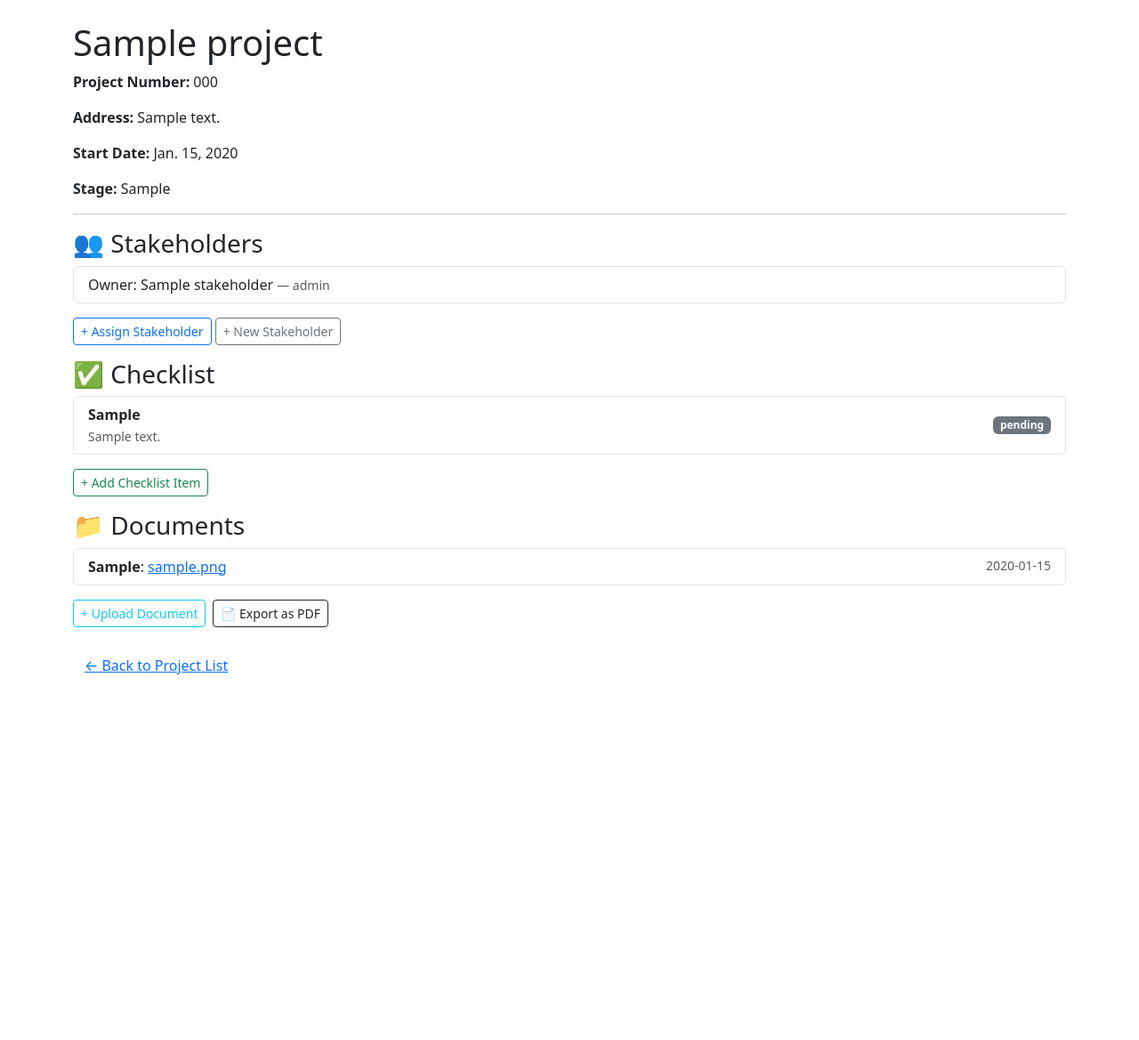
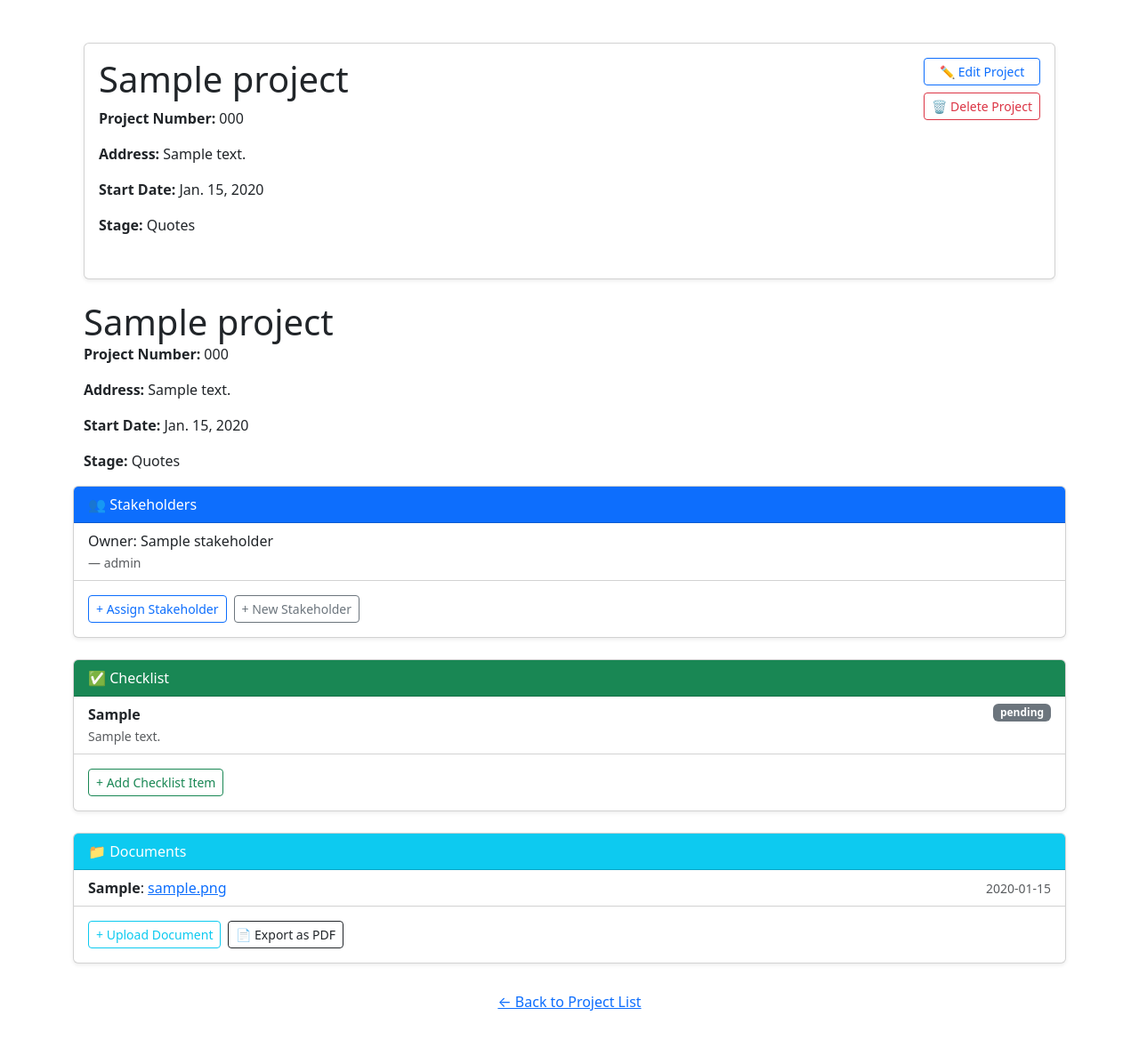
Before and after one commit to BrearPtyLtd/property-tracker, a Django app: page /projects/1/ in a window 1280 px wide. Shown: the whole page at 89% size. Before the commit the page ends 758 px from the top, so only its background shows below. Run offline with Django 5.2, Linux system fonts and the light colour scheme; tables that the repository leaves empty hold one stand-in row (values such as "Sample post"); some libraries are stand-ins or nearby versions.

Commit message:
add project edit and delete button

```diff
--- a/config/settings.py
+++ b/config/settings.py
@@ -38,6 +38,7 @@ INSTALLED_APPS = [
     'django.contrib.messages',
     'django.contrib.staticfiles',
     'tracker',
+    'widget_tweaks',
 ]
 
 MIDDLEWARE = [
--- a/requirements.txt
+++ b/requirements.txt
@@ -1,3 +1,4 @@
 django
 psycopg2-binary
 xhtml2pdf
+django-widget-tweaks
--- a/tracker/models.py
+++ b/tracker/models.py
@@ -1,11 +1,19 @@
 from django.db import models
 
 class Project(models.Model):
+
+    STAGE_CHOICES = [
+        ('Quotes', 'Quotes'),
+        ('CDC Assessment', 'CDC Assessment'),
+        ('SC Assessment', 'SC Assessment'),
+        ('Finalized', 'Finalized'),
+    ]
+
     name = models.CharField(max_length=200)
     project_number = models.CharField(max_length=100, unique=True)
     address = models.TextField()
     start_date = models.DateField()
-    stage = models.CharField(max_length=100)
+    stage = models.CharField(max_length=100, choices=STAGE_CHOICES)
 
     def __str__(self):
         return f"{self.project_number} - {self.name}"
--- a/tracker/templates/base.html
+++ b/tracker/templates/base.html
@@ -8,6 +8,7 @@
   <!-- ✅ Bootstrap CDN -->
   <link href="https://cdn.jsdelivr.net/npm/bootstrap@5.3.3/dist/css/bootstrap.min.css" rel="stylesheet">
 </head>
+<script src="https://cdn.jsdelivr.net/npm/bootstrap@5.3.3/dist/js/bootstrap.bundle.min.js"></script>
 <body>
   <div class="container py-4">
     {% if user.is_authenticated %}
--- a/tracker/templates/tracker/project_detail.html
+++ b/tracker/templates/tracker/project_detail.html
@@ -2,64 +2,105 @@
 {% block title %}{{ project.name }}{% endblock %}
 {% block content %}
 
-<h1>{{ project.name }}</h1>
+<div class="container mt-4">
 
-<div class="mb-3">
+  <div class="card shadow-sm mb-4">
+      <div class="card-body">
+    <div class="d-flex justify-content-between align-items-start mb-3">
+      <div>
+        <h1 class="card-title display-6">{{ project.name }}</h1>
         <p><strong>Project Number:</strong> {{ project.project_number }}</p>
         <p><strong>Address:</strong> {{ project.address }}</p>
         <p><strong>Start Date:</strong> {{ project.start_date }}</p>
         <p><strong>Stage:</strong> {{ project.stage }}</p>
       </div>
+      <div class="text-end d-flex flex-column gap-2">
+        <a href="{% url 'edit_project' project.pk %}" class="btn btn-outline-primary btn-sm">✏️ Edit Project</a>
+        <form method="post" action="{% url 'delete_project' project.pk %}" onsubmit="return confirm('Are you sure you want to delete this project?');">
+          {% csrf_token %}
+          <button type="submit" class="btn btn-outline-danger btn-sm">🗑️ Delete Project</button>
+        </form>
+      </div>
+    </div>
+  </div>
+</div>
+    <div class="card-body">
+      <h1 class="card-title display-6">{{ project.name }}</h1>
+      <p><strong>Project Number:</strong> {{ project.project_number }}</p>
+      <p><strong>Address:</strong> {{ project.address }}</p>
+      <p><strong>Start Date:</strong> {{ project.start_date }}</p>
+      <p><strong>Stage:</strong> {{ project.stage }}</p>
+    </div>
+  </div>
 
-<hr>
-
-<h3>👥 Stakeholders</h3>
-<ul class="list-group mb-3">
+  <div class="card shadow-sm mb-4">
+    <div class="card-header bg-primary text-white">
+      👥 Stakeholders
+    </div>
+    <ul class="list-group list-group-flush">
       {% for ps in stakeholders %}
         <li class="list-group-item">
           {{ ps.stakeholder.get_role_display }}: {{ ps.stakeholder.name }}
-      {% if ps.role_description %}<small class="text-muted"> — {{ ps.role_description }}</small>{% endif %}
+          {% if ps.role_description %}<br><small class="text-muted">— {{ ps.role_description }}</small>{% endif %}
         </li>
       {% empty %}
         <li class="list-group-item text-muted">No stakeholders assigned.</li>
       {% endfor %}
     </ul>
-<a href="{% url 'assign_stakeholder' project.pk %}" class="btn btn-outline-primary btn-sm mb-3">+ Assign Stakeholder</a>
-<a href="{% url 'create_stakeholder' %}" class="btn btn-outline-secondary btn-sm mb-3">+ New Stakeholder</a>
+    <div class="card-body d-flex gap-2">
+      <a href="{% url 'assign_stakeholder' project.pk %}" class="btn btn-outline-primary btn-sm">+ Assign Stakeholder</a>
+      <a href="{% url 'create_stakeholder' %}" class="btn btn-outline-secondary btn-sm">+ New Stakeholder</a>
+    </div>
+  </div>
 
-<h3>✅ Checklist</h3>
-<ul class="list-group mb-3">
+  <div class="card shadow-sm mb-4">
+    <div class="card-header bg-success text-white">
+      ✅ Checklist
+    </div>
+    <ul class="list-group list-group-flush">
       {% for item in checklist %}
-    <li class="list-group-item d-flex justify-content-between align-items-center">
-      <span>
+        <li class="list-group-item d-flex justify-content-between align-items-start">
+          <div>
             <strong>{{ item.item }}</strong>
             {% if item.notes %}<br><small class="text-muted">{{ item.notes }}</small>{% endif %}
-      </span>
+          </div>
           <span class="badge bg-secondary">{{ item.status }}</span>
         </li>
       {% empty %}
         <li class="list-group-item text-muted">No checklist items.</li>
       {% endfor %}
     </ul>
-<a href="{% url 'add_checklist_item' project.pk %}" class="btn btn-outline-success btn-sm mb-3">+ Add Checklist Item</a>
+    <div class="card-body">
+      <a href="{% url 'add_checklist_item' project.pk %}" class="btn btn-outline-success btn-sm">+ Add Checklist Item</a>
+    </div>
+  </div>
 
-<h3>📁 Documents</h3>
-<ul class="list-group mb-3">
+<div class="card shadow-sm mb-4">
+    <div class="card-header bg-info text-white">
+      📁 Documents
+    </div>
+    <ul class="list-group list-group-flush">
       {% for doc in documents %}
-    <li class="list-group-item">
+        <li class="list-group-item d-flex justify-content-between align-items-center">
+          <div>
             <strong>{{ doc.doc_type }}</strong>: <a href="{{ doc.file.url }}" target="_blank">{{ doc.filename }}</a>
-      <small class="text-muted float-end">{{ doc.uploaded_at|date:"Y-m-d" }}</small>
+          </div>
+          <small class="text-muted">{{ doc.uploaded_at|date:"Y-m-d" }}</small>
         </li>
       {% empty %}
         <li class="list-group-item text-muted">No documents uploaded.</li>
       {% endfor %}
     </ul>
-
-<div class="d-flex gap-2 mb-4">
+    <div class="card-body d-flex gap-2">
       <a href="{% url 'upload_document' project.pk %}" class="btn btn-outline-info btn-sm">+ Upload Document</a>
       <a href="{% url 'export_project_pdf' project.pk %}" class="btn btn-outline-dark btn-sm">📄 Export as PDF</a>
     </div>
+  </div>
 
-<p><a href="{% url 'project_list' %}" class="btn btn-link">← Back to Project List</a></p>
+  <div class="text-center mt-3">
+    <a href="{% url 'project_list' %}" class="btn btn-link">← Back to Project List</a>
+  </div>
+
+</div>
 
 {% endblock %}
--- a/tracker/urls.py
+++ b/tracker/urls.py
@@ -14,4 +14,7 @@ urlpatterns = [
     path('logout/', views.custom_logout, name='custom_logout'),
     path('projects/<int:pk>/export/pdf/', views.export_project_pdf, name='export_project_pdf'),
     path('reports/projects/', views.project_report, name='project_report'),
+    path('projects/<int:pk>/edit/', views.edit_project, name='edit_project'),
+    path('projects/<int:pk>/delete/', views.delete_project, name='delete_project'),
+
 ]
--- a/tracker/views.py
+++ b/tracker/views.py
@@ -204,3 +204,20 @@ def project_report(request):
         'end_date': end,
         'stages': stages,
     })
+
+@login_required
+def edit_project(request, pk):
+    project = get_object_or_404(Project, pk=pk)
+    form = ProjectForm(request.POST or None, instance=project)
+    if request.method == 'POST' and form.is_valid():
+        form.save()
+        return redirect('project_detail', pk=project.pk)
+    return render(request, 'tracker/project_form.html', {'form': form})
+
+@login_required
+def delete_project(request, pk):
+    project = get_object_or_404(Project, pk=pk)
+    if request.method == 'POST':
+        project.delete()
+        return redirect('project_list')
+    return redirect('project_detail', pk=pk)
```
Also changed, not shown: tracker/forms.py (+7 -0 lines), tracker/templates/tracker/project_form.html (+32 -4 lines), tracker/migrations/0003_alter_project_stage.py (added). Lines whose indentation alone changed are shown as unchanged.
